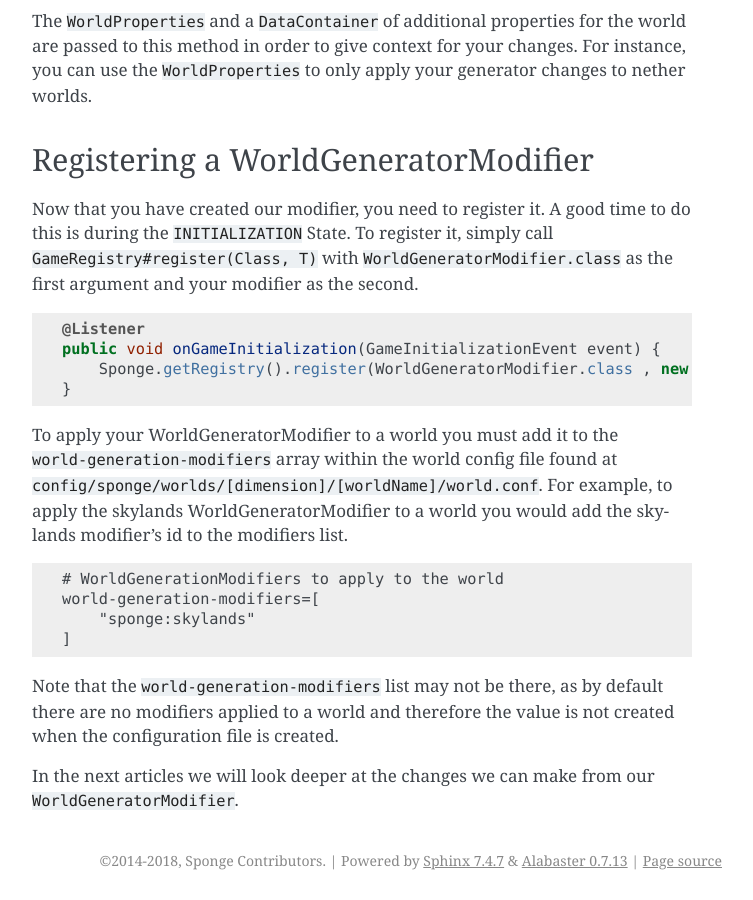
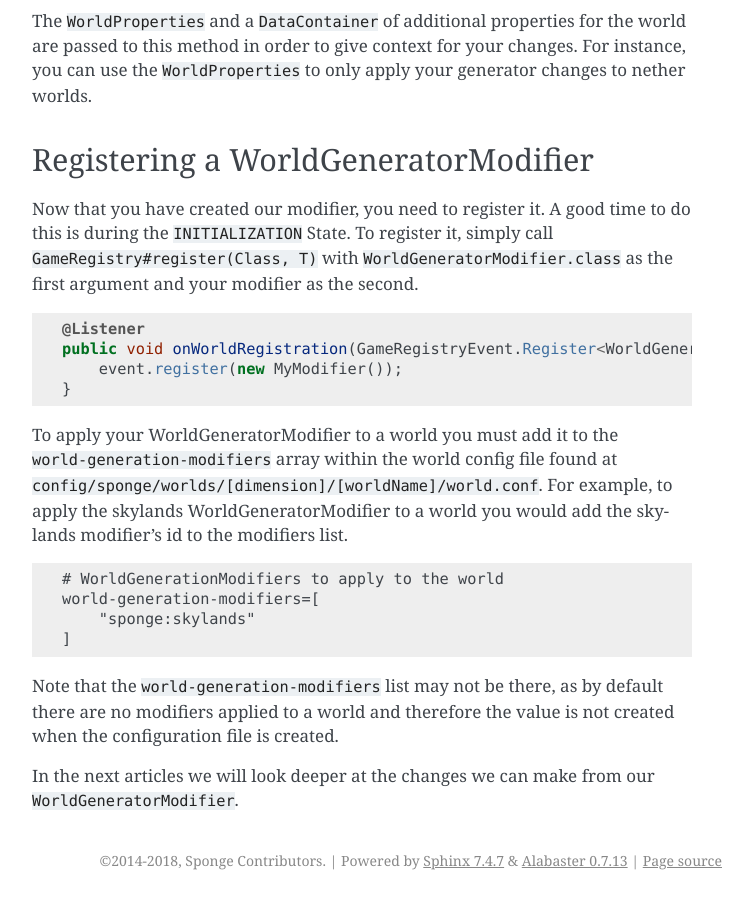
Before and after one commit to SpongePowered/SpongeDocs, a Sphinx documentation site: the page built from source/plugin/wgen/modifiers.rst, in a window 1280 px wide and 900 px high, scrolled down 1308 px. Shown: the whole window, without its empty margins (388-1141 px from the left). Built offline with Sphinx 7.4.7, drawn with Linux system fonts in a browser that asks for light colours; pages that are not in the unit, such as notebooks, are missing from menus; cross-references to code outside the pages are shown as plain code.

Commit message:
Register WorldGenerarorModifier with new API

```diff
--- a/source/plugin/wgen/modifiers.rst
+++ b/source/plugin/wgen/modifiers.rst
@@ -70,8 +70,8 @@ the first argument and your modifier as the second.
 .. code-block:: java
 
     @Listener
-    public void onGameInitialization(GameInitializationEvent event) {
-        Sponge.getRegistry().register(WorldGeneratorModifier.class , new MyModifier());
+    public void onWorldRegistration(GameRegistryEvent.Register<WorldGeneratorModifier> event) {
+        event.register(new MyModifier());
     }
 
 To apply your WorldGeneratorModifier to a world you must add it to the ``world-generation-modifiers`` array within
```
